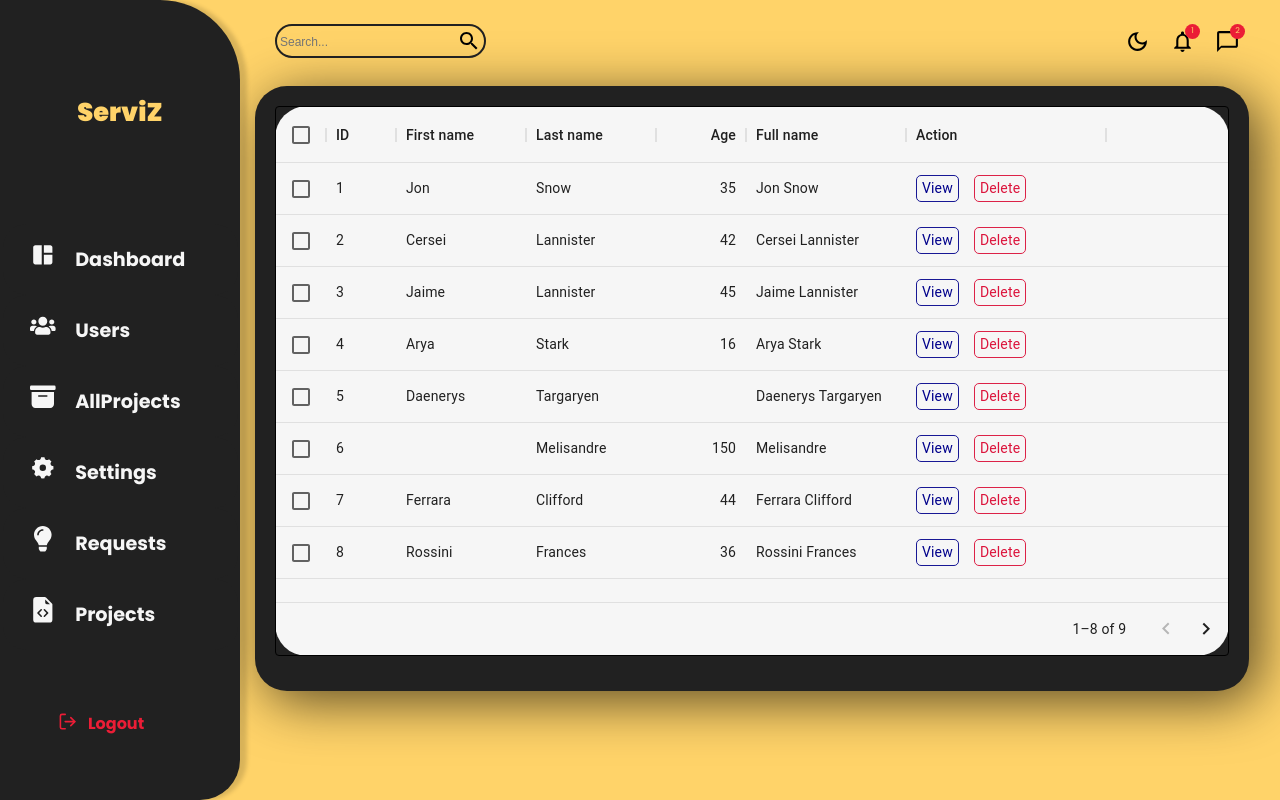
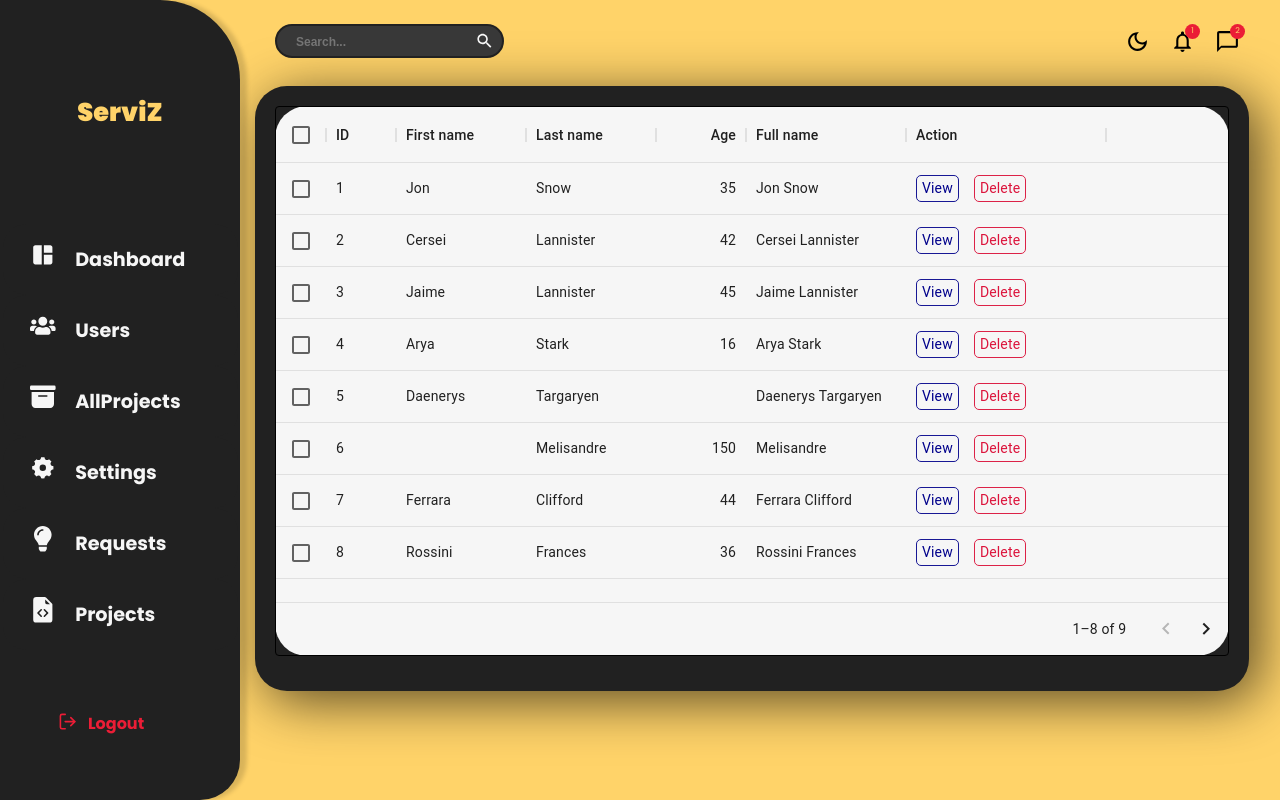
Before and after one commit to rohan-srs/serviz-admin, a React (Create React App) app: page /users in a window 1280 px wide. Built offline with nearby package versions, Linux system fonts and the light colour scheme; no server answers; sample sign-in values are in the browser's storage.

Commit message:
minor ui changes

```diff
--- a/src/components/Sidebar.jsx
+++ b/src/components/Sidebar.jsx
@@ -13,6 +13,7 @@ export default function Sidebar() {
   return (
     <div className="sidebar">
       <div className="appname">ServiZ</div>
+
       <div className="links">
         <Button name={"Dashboard"} icon={<MdSpaceDashboard />} route={"/"} />
         <Button name={"Users"} icon={<FaUsers />} route={"/users"} />
--- a/src/scss/components/navbar.scss
+++ b/src/scss/components/navbar.scss
@@ -17,17 +17,44 @@
       display: flex;
       align-items: center;
       border: solid 2px var(--blackBackground);
+
       padding: 3px;
       border-radius: 2rem;
+      background-color: var(--greyBackground);
+
+      svg {
+        font-size: 1.6;
+        padding-right: 0.3rem;
+        color: var(--whiteText);
+        transition: .2s ease-in-out;
+        &:hover {
+          transform: rotate(20deg);
+          transform: scale(1.3);
+          color: var(--yellowAccent);
+          animation: search-anim .15s;
+        }
+      }
 
       input {
+        padding-left: 1rem;
         border: none;
         outline: none;
         background-color: transparent;
+        color: var(--whiteText);
+        font-weight: 600;
 
         &::placeholder {
           margin-left: 2rem;
           font-size: 12px;
+        }
+        &::-moz-selection {
+          color: var(--blackBackground);
+          background: var(--yellowAccent);
+        }
+
+        &::selection {
+          color: var(--blackBackground);
+          background: var(--yellowAccent);
         }
       }
     }
@@ -64,3 +91,14 @@
     }
   }
 }
+
+@keyframes search-anim {
+  0% {
+    transform: rotate(0deg);
+    transform: scale(1);
+  }
+  100% {
+    transform: rotate(20deg);
+    transform: scale(1.3);
+  }
+}
--- a/src/scss/components/table.scss
+++ b/src/scss/components/table.scss
@@ -16,6 +16,10 @@
     color: darkblue;
     border: 1px solid rgba(0, 0, 139, 0.905);
     cursor: pointer;
+    &:hover{
+      background-color: darkblue;
+      color: var(--whiteText);
+    }
   }
 
   .deleteButton {
```
